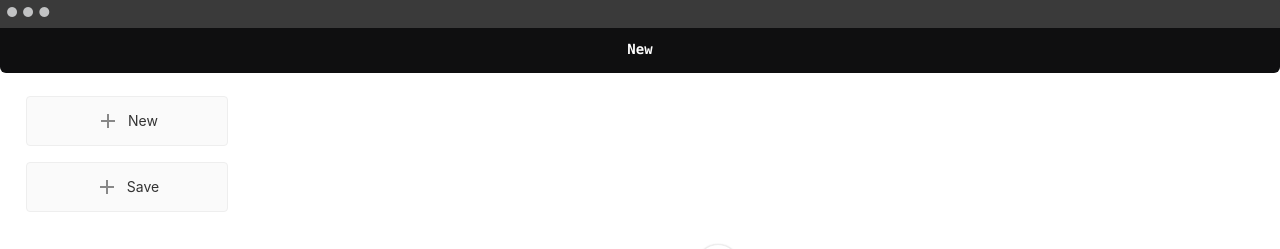
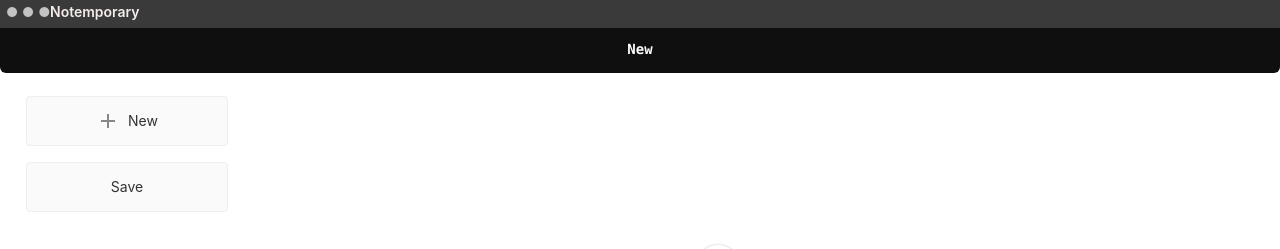
Before and after one commit to SaileshBK/Notemporary, an Angular app: page / in a window 1280 px wide. Shown: the top 249 px of the page. Built offline with nearby package versions, Linux system fonts and the light colour scheme.

Commit message:
fix(update): Fixed app name position

```diff
--- a/src/app/app.component.html
+++ b/src/app/app.component.html
@@ -1,13 +1,12 @@
 <!-- Toolbar -->
 <div class="toolbar" role="banner">
-  <!-- <span style="padding-left: 2vw; color: black;">Notemporary</span> -->
+  <span
+    style="color: rgb(245, 236, 236); z-index: 1; position: absolute; top: 0; padding: 12px 50px; line-height: 0;">Notemporary</span>
 
   <div class="terminal" [ngSwitch]="selection.value">
     <pre *ngSwitchDefault>New</pre>
     <pre *ngSwitchCase="'material'">Save</pre>
   </div>
-
-  <!-- <div class="spacer"></div> -->
 
   <a aria-label="Angular on twitter" target="_blank" rel="noopener" href="https://twitter.com/angular" title="Twitter">
     <svg id="twitter-logo" height="24" data-name="Logo" xmlns="http://www.w3.org/2000/svg" viewBox="0 0 400 400">
@@ -38,9 +37,6 @@
     </button>
 
     <button class="card card-small" (click)="selection.value = 'material'" tabindex="0">
-      <svg class="material-icons" xmlns="http://www.w3.org/2000/svg" width="24" height="24" viewBox="0 0 24 24">
-        <path d="M19 13h-6v6h-2v-6H5v-2h6V5h2v6h6v2z" />
-      </svg>
       <span>Save</span>
     </button>
   </div>
```
